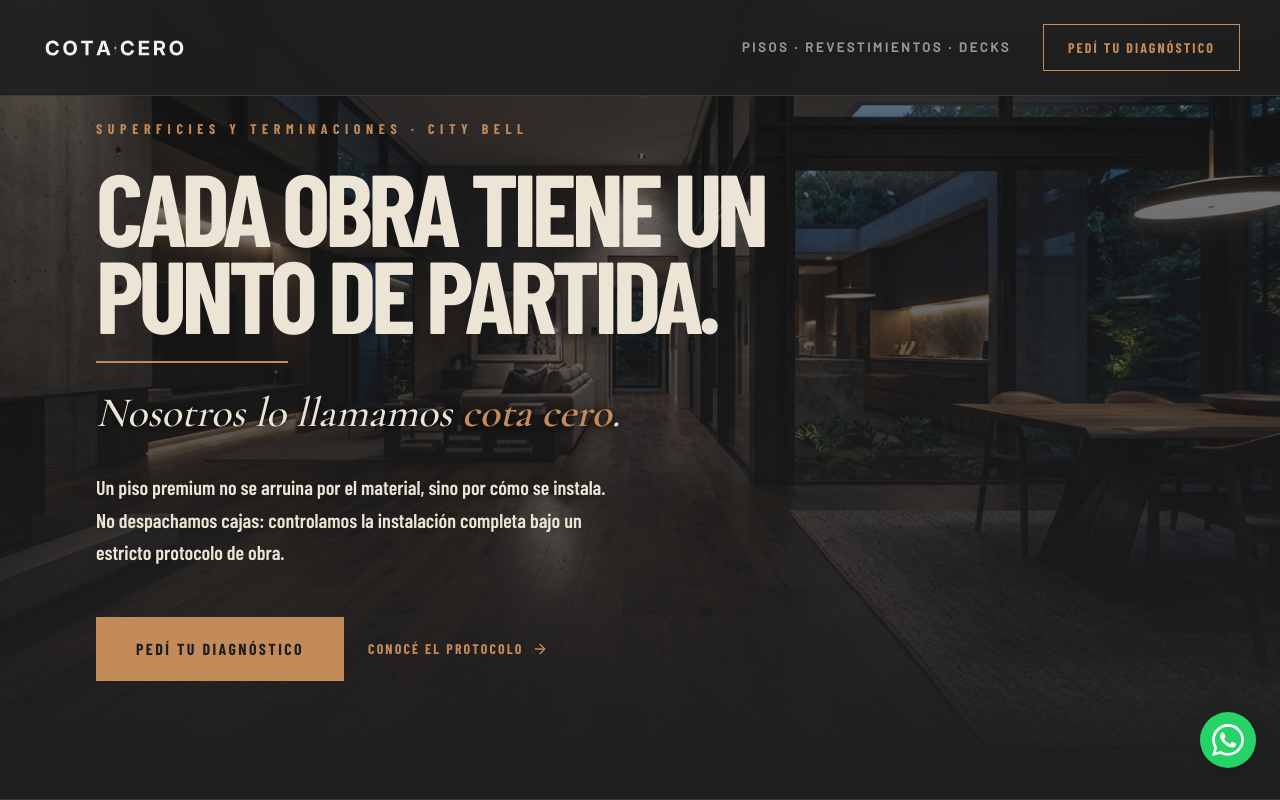
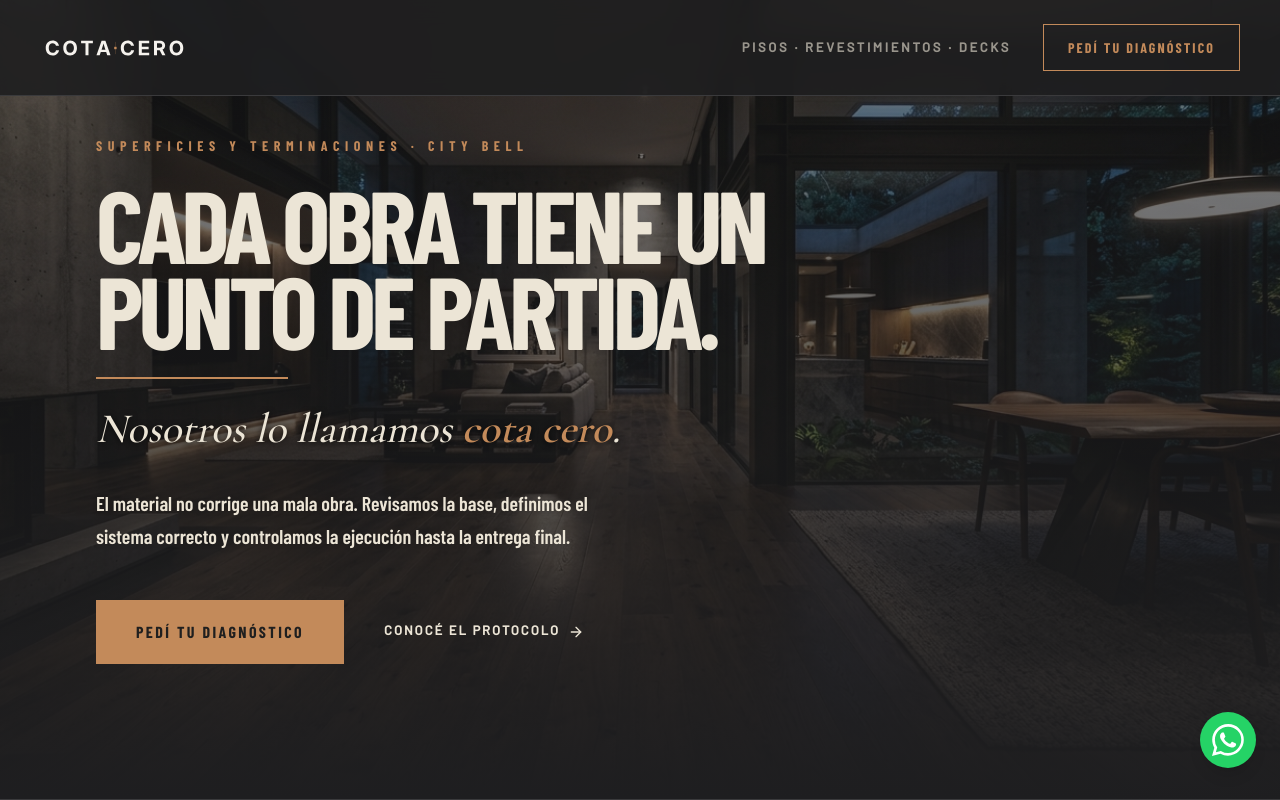
Before and after one commit to pablopronsky/final_landing, a Next.js app: page / in a window 1280 px wide. Shown: the top 800 px of the page. Built offline with nearby package versions, Linux system fonts and the light colour scheme.

Commit message:
feat(home): update value proposition and CTA style
Refine the brand messaging to emphasize quality control and update the protocol link style to improve visual hierarchy.

```diff
--- a/app/page.tsx
+++ b/app/page.tsx
@@ -198,7 +198,7 @@ export default function Home() {
             transition={{ duration: 0.8, delay: 0.7 }}
             className="text-[20px] text-[#ECE5D6] opacity-100 max-w-lg font-display font-normal leading-relaxed drop-shadow-sm"
           >
-            Un piso premium no se arruina por el material, sino por cómo se instala. No despachamos cajas: controlamos la instalación completa bajo un estricto protocolo de obra.
+            El material no corrige una mala obra. Revisamos la base, definimos el sistema correcto y controlamos la ejecución hasta la entrega final.
           </motion.p>
 
           <motion.div
@@ -210,9 +210,10 @@ export default function Home() {
             <ButtonCTA href="#contacto" variant="filled" className="px-10 py-5 text-[16px]">
               PEDÍ TU DIAGNÓSTICO
             </ButtonCTA>
-            <ButtonCTA href="#protocolo" variant="ghost" className="gap-2 text-[14px]">
-              CONOCÉ EL PROTOCOLO <ArrowRight className="w-4 h-4" />
-            </ButtonCTA>
+            <a href="#protocolo" className="group flex items-center gap-2 text-[13px] font-bold uppercase tracking-[0.15em] text-[#ECE5D6] hover:text-[#C38A5A] transition-colors mt-2 sm:mt-0 sm:ml-4">
+              <span className="border-b border-transparent group-hover:border-[#C38A5A] transition-colors pb-0.5">CONOCÉ EL PROTOCOLO</span>
+              <ArrowRight className="w-4 h-4 transition-transform group-hover:translate-x-1" />
+            </a>
           </motion.div>
         </div>
       </section>
```
